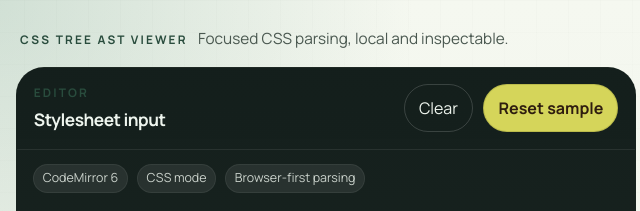
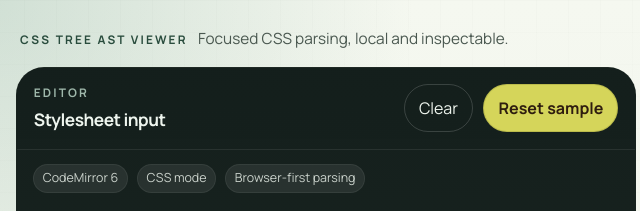
Before and after one commit to schalkneethling/css-tree-ast-viewer, a website built with Vite: page index.html in a window 1280 px wide. Shown: the top 211 px of the page, 8-648 px from the left. Built offline with nearby package versions, Linux system fonts and the light colour scheme; what @bramus/specificity would draw is missing.

Commit message:
Update README and improve editor header contrast

```diff
--- a/src/style.css
+++ b/src/style.css
@@ -120,6 +120,10 @@ code {
   font-size: 0.74rem;
   font-weight: 700;
   color: var(--accent-deep);
+}
+
+.editor-panel .panel-kicker {
+  color: #9fb8ab;
 }
 
 h2,
```
Also changed, not shown: README.md.
